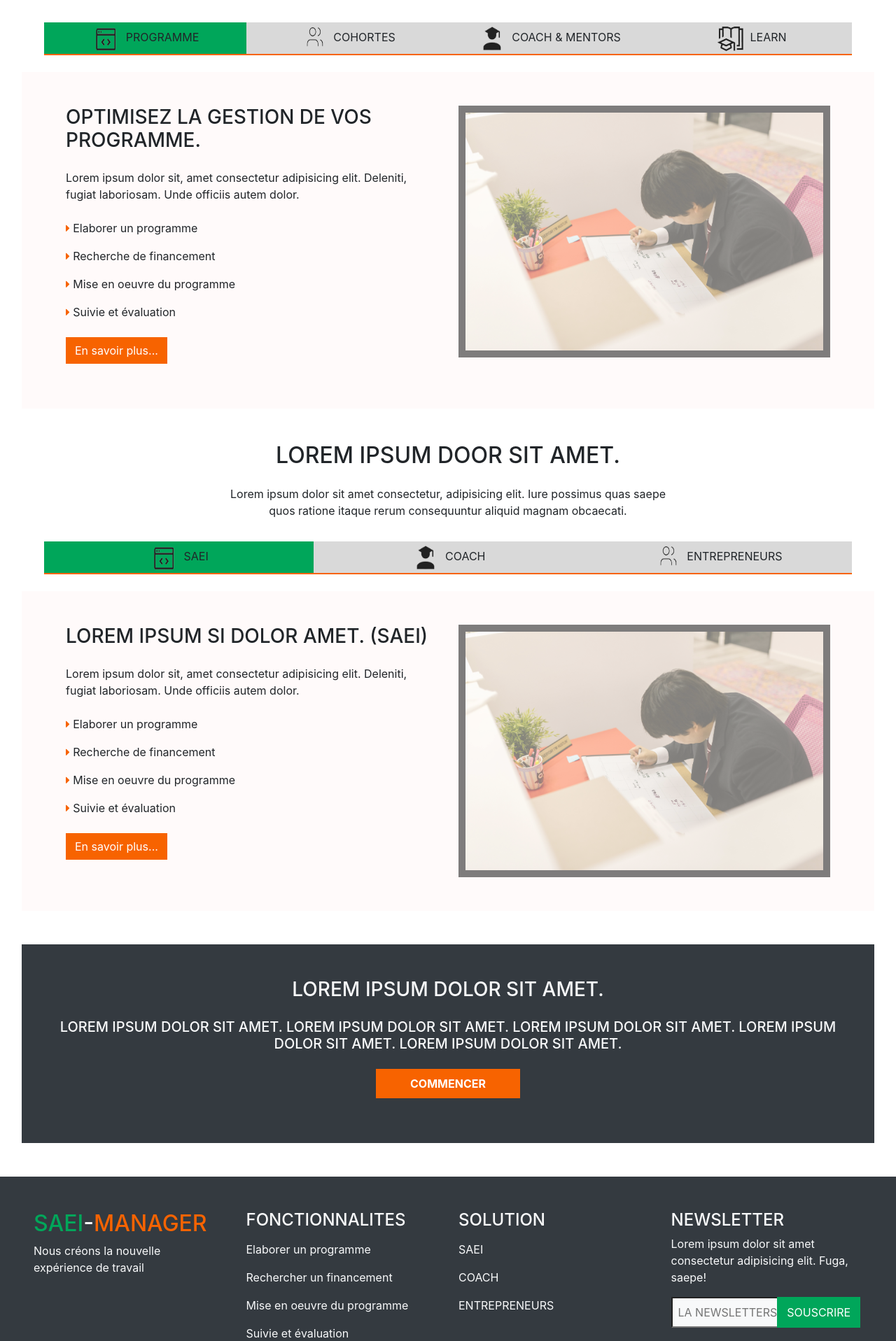
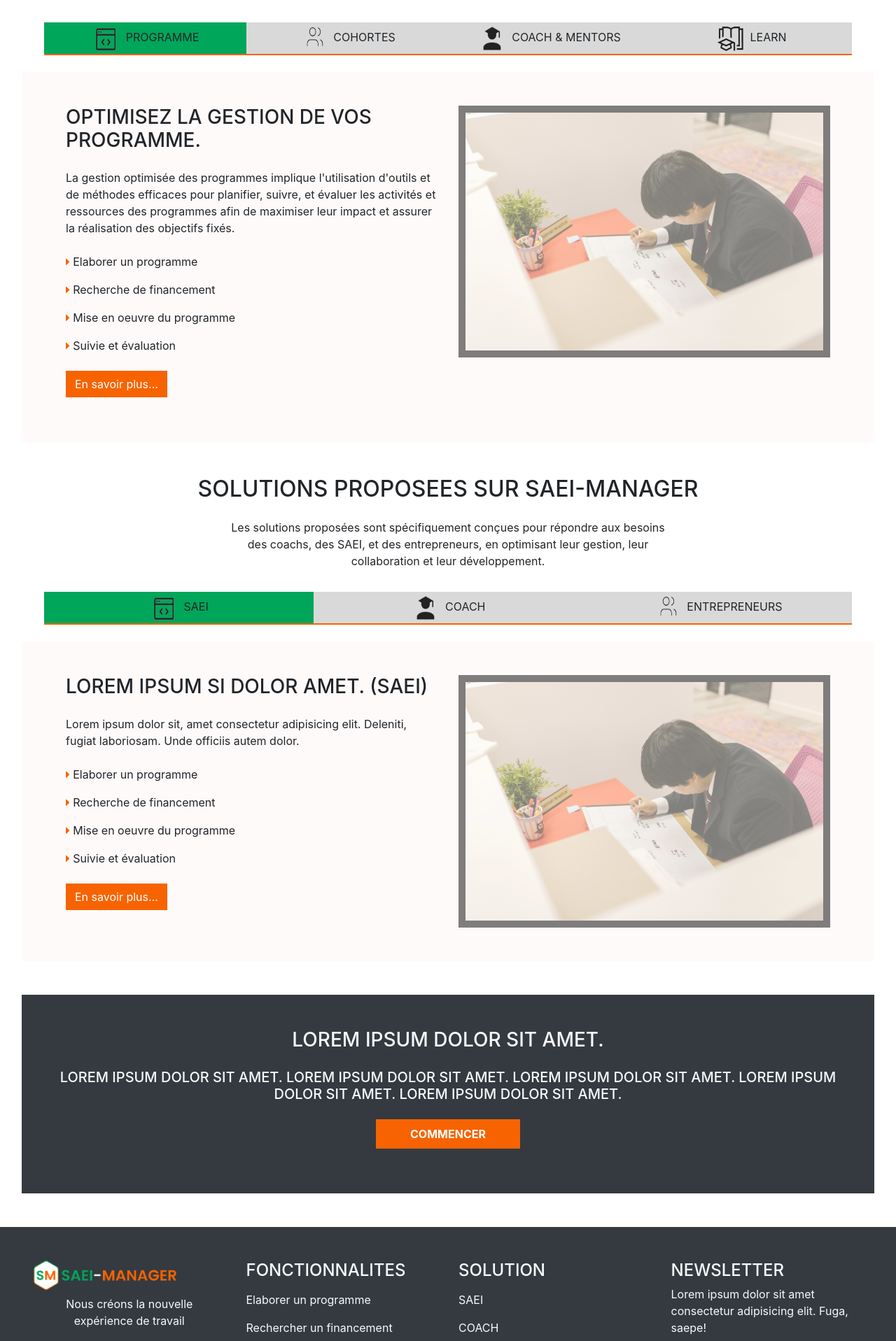
Before and after one commit to JeanPierre229/SAEI-MANAGER, a PHP site: page /SAEI-MANAGER/ in a window 1280 px wide. Shown: the part 1183-3100 px from the top of the page at 70% size. Run offline with PHP 8.4, Linux system fonts and the light colour scheme; data that the repository does not hold is empty.

Commit message:
SAEI-MANAGER

```diff
--- a/footer.php
+++ b/footer.php
@@ -1,10 +1,8 @@
 <footer class="mt-5 bg-dark text-light">
     <div class="row  p-5">
         <div class="col">
-            <h2>
-                <span class="text-green">SAEI</span>-<span class="text-orange">MANAGER</span>
-            </h2>
-            <p class="ms-2">
+            <img src="assets/images/logo/logo-smw.png" alt="" class="img w-75 mb-2">
+            <p class="me-5 text-center">
                 Nous créons la nouvelle <br/> expérience de travail
             </p>
         </div>
--- a/index.php
+++ b/index.php
@@ -113,7 +113,7 @@
                     <div class="col">
                         <h3>OPTIMISEZ LA GESTION DE VOS PROGRAMME.</h3>
                         <p class="my-4">
-                            Lorem ipsum dolor sit, amet consectetur adipisicing elit. Deleniti, fugiat laboriosam. Unde officiis autem dolor.
+                            La gestion optimisée des programmes implique l'utilisation d'outils et de méthodes efficaces pour planifier, suivre, et évaluer les activités et ressources des programmes afin de maximiser leur impact et assurer la réalisation des objectifs fixés.
                         </p>
                         <p>
                             <i class="fa fa-caret-right text-orange"></i>
@@ -147,7 +147,7 @@
                     <div class="col">
                         <h3> GERER EFFICACEMENT VOTRE COHORTES</h3>
                         <p class="my-4">
-                            Lorem ipsum dolor sit, amet consectetur adipisicing elit. Deleniti, fugiat laboriosam. Unde officiis autem dolor.
+                            La gestion optimisée des cohortes consiste à organiser et suivre efficacement les groupes d'entrepreneurs afin de favoriser les interactions, maximiser l'apprentissage collectif, et garantir un accompagnement personnalisé tout au long de leur parcours entrepreneurial.
                         </p>
                         <p>
                             <i class="fa fa-caret-right text-orange"></i>
@@ -181,7 +181,7 @@
                     <div class="col">
                         <h3>FACILITER LA GESTION DES COACHS</h3>
                         <p class="my-4">
-                            Lorem ipsum dolor sit, amet consectetur adipisicing elit. Deleniti, fugiat laboriosam. Unde officiis autem dolor.
+                            La gestion des coachs implique l'organisation et le suivi des activités des coachs pour assurer un mentorat efficace et personnalisé aux entrepreneurs.
                         </p>
                         <p>
                             <i class="fa fa-caret-right text-orange"></i>
@@ -214,7 +214,7 @@
                     <div class="col">
                         <h3 class="text-uppercase">Nos modules d'apprentissage</h3>
                         <p class="my-4">
-                            Lorem ipsum dolor sit, amet consectetur adipisicing elit. Deleniti, fugiat laboriosam. Unde officiis autem dolor.
+                            La gestion du module d'apprentissage consiste à organiser et suivre les ressources et activités pédagogiques pour assurer un apprentissage structuré et efficace des utilisateurs.
                         </p>
                         <p>
                             <i class="fa fa-caret-right text-orange"></i>
@@ -249,13 +249,13 @@
         <section class="my-5">
             <div class="row animated-text-y">
                 <div class="col text-center">
-                    <h2 class="">LOREM IPSUM DOOR SIT <span class="py-2 pe-5">AMET.</span></h2>
+                    <h2 class="">SOLUTIONS PROPOSEES SUR SAEI-MANAGER</h2>
                 </div>
             </div>
             <div class="row my-3 animated-text-y">
                 <div class="col text-center">
                     <p class="w-50 mx-auto">
-                        Lorem ipsum dolor sit amet consectetur, adipisicing elit. Iure possimus quas saepe quos ratione itaque rerum consequuntur aliquid magnam obcaecati.
+                        Les solutions proposées sont spécifiquement conçues pour répondre aux besoins des coachs, des SAEI, et des entrepreneurs, en optimisant leur gestion, leur collaboration et leur développement.
                     </p>
                 </div>
             </div>
```
